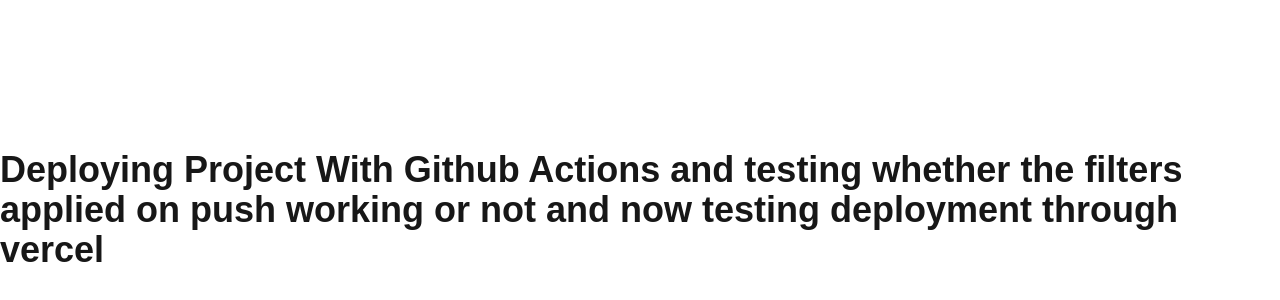
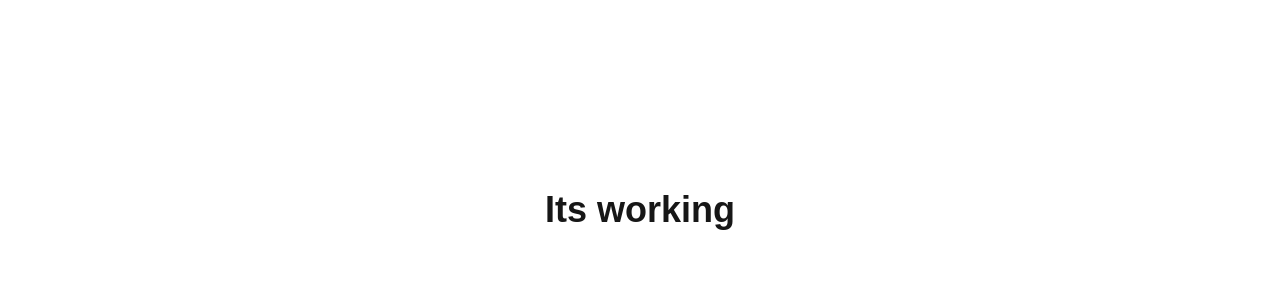
Before and after one commit to TheYashJain17/project_deployment_with_github_actions, a Next.js app: page / in a window 1280 px wide. Shown: the part 190-490 px from the top of the page. Built offline with nearby package versions, Linux system fonts and the light colour scheme.

Commit message:
Testing Full And Final Time Made Changes In Page.tsx To Test It Properly.

```diff
--- a/src/app/page.tsx
+++ b/src/app/page.tsx
@@ -4,7 +4,7 @@
   return (
     <div className='flex items-center justify-center min-h-screen text-4xl font-bold'>
 
-      Deploying Project With Github Actions and testing whether the filters applied on push working or not and now testing deployment through vercel
+      Its working
 
     </div>
 
```
